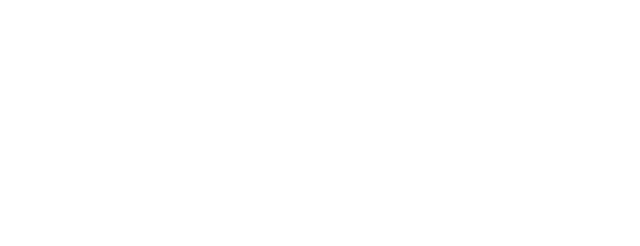
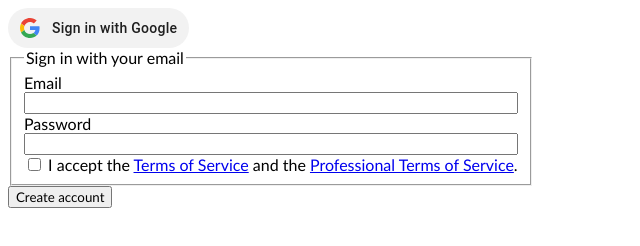
Before and after one commit to kinddddd/Ejercicio2HTMLCSS, a plain HTML site: page index.html in a window 1280 px wide. Shown: the whole page, without its empty margins (0-640 px from the left). Drawn offline with Linux system fonts and the light colour scheme.

Commit message:
Added sign in with Google button, form with email and password, checkbox for TOS and submit button

```diff
--- a/index.html
+++ b/index.html
@@ -7,6 +7,42 @@
     <link rel="stylesheet" href="style.css">
 </head>
 <body>
+    <div class="body">
+        <div class="createAccount">
+            <button class="gsi-material-button">
+                <div class="gsi-material-button-state"></div>
+                <div class="gsi-material-button-content-wrapper">
+                <div class="gsi-material-button-icon">
+                    <svg version="1.1" xmlns="http://www.w3.org/2000/svg" viewBox="0 0 48 48" xmlns:xlink="http://www.w3.org/1999/xlink" style="display: block;">
+                    <path fill="#EA4335" d="M24 9.5c3.54 0 6.71 1.22 9.21 3.6l6.85-6.85C35.9 2.38 30.47 0 24 0 14.62 0 6.51 5.38 2.56 13.22l7.98 6.19C12.43 13.72 17.74 9.5 24 9.5z"></path>
+                    <path fill="#4285F4" d="M46.98 24.55c0-1.57-.15-3.09-.38-4.55H24v9.02h12.94c-.58 2.96-2.26 5.48-4.78 7.18l7.73 6c4.51-4.18 7.09-10.36 7.09-17.65z"></path>
+                    <path fill="#FBBC05" d="M10.53 28.59c-.48-1.45-.76-2.99-.76-4.59s.27-3.14.76-4.59l-7.98-6.19C.92 16.46 0 20.12 0 24c0 3.88.92 7.54 2.56 10.78l7.97-6.19z"></path>
+                    <path fill="#34A853" d="M24 48c6.48 0 11.93-2.13 15.89-5.81l-7.73-6c-2.15 1.45-4.92 2.3-8.16 2.3-6.26 0-11.57-4.22-13.47-9.91l-7.98 6.19C6.51 42.62 14.62 48 24 48z"></path>
+                    <path fill="none" d="M0 0h48v48H0z"></path>
+                    </svg>
+                </div>
+                <span class="gsi-material-button-contents">Sign in with Google</span>
+                <span style="display: none;">Sign in with Google</span>
+                </div>
+            </button>
+        </div>
+        <div class="form">
+            <form action="/nextPage.html" method="post">
+                <fieldset class="formLabels">
+                    <legend>Sign in with your email</legend>
+                    <label for="email">Email</label>
+                    <input type="text" name="email" id="email">
+                    <label for="password">Password</label>
+                    <input type="password" name="password" id="password">
+                    <div>
+                        <input type="checkbox">
+                        <span>I accept the <a href="https://google.es/" target="_blank">Terms of Service</a> and the <a href="https://google.es/" target="_blank">Professional Terms of Service</a>.</span>
+                    </div>
+                </fieldset>
 
+                <button type="submit">Create account</button>
+            </form>
+        </div>
+    </div>
 </body>
 </html>
--- a/style.css
+++ b/style.css
@@ -0,0 +1,132 @@
+* {
+    font-family: 'Gill Sans', 'Gill Sans MT', Calibri, 'Trebuchet MS', sans-serif;
+}
+
+.gsi-material-button {
+    -moz-user-select: none;
+    -webkit-user-select: none;
+    -ms-user-select: none;
+    -webkit-appearance: none;
+    background-color: #f2f2f2;
+    background-image: none;
+    border: none;
+    -webkit-border-radius: 20px;
+    border-radius: 20px;
+    -webkit-box-sizing: border-box;
+    box-sizing: border-box;
+    color: #1f1f1f;
+    cursor: pointer;
+    font-family: 'Roboto', arial, sans-serif;
+    font-size: 14px;
+    height: 40px;
+    letter-spacing: 0.25px;
+    outline: none;
+    overflow: hidden;
+    padding: 0 12px;
+    position: relative;
+    text-align: center;
+    -webkit-transition: background-color .218s, border-color .218s, box-shadow .218s;
+    transition: background-color .218s, border-color .218s, box-shadow .218s;
+    vertical-align: middle;
+    white-space: nowrap;
+    width: auto;
+    max-width: 400px;
+    min-width: min-content;
+  }
+
+  .gsi-material-button .gsi-material-button-icon {
+    height: 20px;
+    margin-right: 12px;
+    min-width: 20px;
+    width: 20px;
+  }
+
+  .gsi-material-button .gsi-material-button-content-wrapper {
+    -webkit-align-items: center;
+    align-items: center;
+    display: flex;
+    -webkit-flex-direction: row;
+    flex-direction: row;
+    -webkit-flex-wrap: nowrap;
+    flex-wrap: nowrap;
+    height: 100%;
+    justify-content: space-between;
+    position: relative;
+    width: 100%;
+  }
+
+  .gsi-material-button .gsi-material-button-contents {
+    -webkit-flex-grow: 1;
+    flex-grow: 1;
+    font-family: 'Roboto', arial, sans-serif;
+    font-weight: 500;
+    overflow: hidden;
+    text-overflow: ellipsis;
+    vertical-align: top;
+  }
+
+  .gsi-material-button .gsi-material-button-state {
+    -webkit-transition: opacity .218s;
+    transition: opacity .218s;
+    bottom: 0;
+    left: 0;
+    opacity: 0;
+    position: absolute;
+    right: 0;
+    top: 0;
+  }
+
+  .gsi-material-button:disabled {
+    cursor: default;
+    background-color: #ffffff61;
+  }
+
+  .gsi-material-button:disabled .gsi-material-button-state {
+    background-color: #1f1f1f1f;
+  }
+
+  .gsi-material-button:disabled .gsi-material-button-contents {
+    opacity: 38%;
+  }
+
+  .gsi-material-button:disabled .gsi-material-button-icon {
+    opacity: 38%;
+  }
+
+  .gsi-material-button:not(:disabled):active .gsi-material-button-state,
+  .gsi-material-button:not(:disabled):focus .gsi-material-button-state {
+    background-color: #001d35;
+    opacity: 12%;
+  }
+
+  .gsi-material-button:not(:disabled):hover {
+    -webkit-box-shadow: 0 1px 2px 0 rgba(60, 64, 67, .30), 0 1px 3px 1px rgba(60, 64, 67, .15);
+    box-shadow: 0 1px 2px 0 rgba(60, 64, 67, .30), 0 1px 3px 1px rgba(60, 64, 67, .15);
+  }
+
+  .gsi-material-button:not(:disabled):hover .gsi-material-button-state {
+    background-color: #001d35;
+    opacity: 8%;
+  }
+
+
+  .body {
+    display: flex;
+    flex-flow: column wrap;
+    justify-content: flex-start;
+    align-items: flex-start;
+    row-gap: 10%;
+  }
+
+  .createAccount {
+    margin: 0;
+  }
+
+  .form {
+    margin: 0;
+  }
+
+  .formLabels {
+    display: flex;
+    flex-flow: column wrap;
+  }
```
Also changed, not shown: nextPage.html (added, +11 -0 lines).
